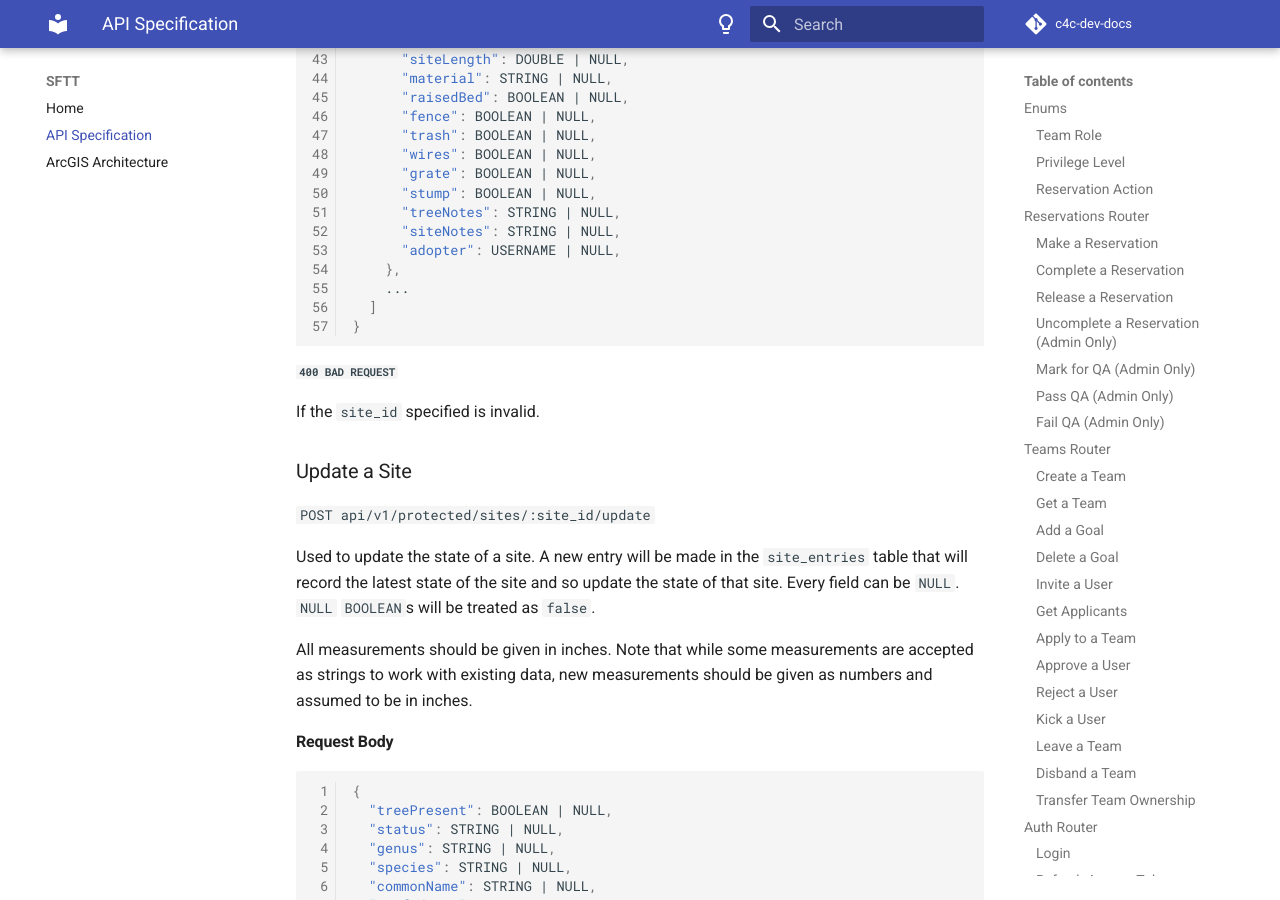
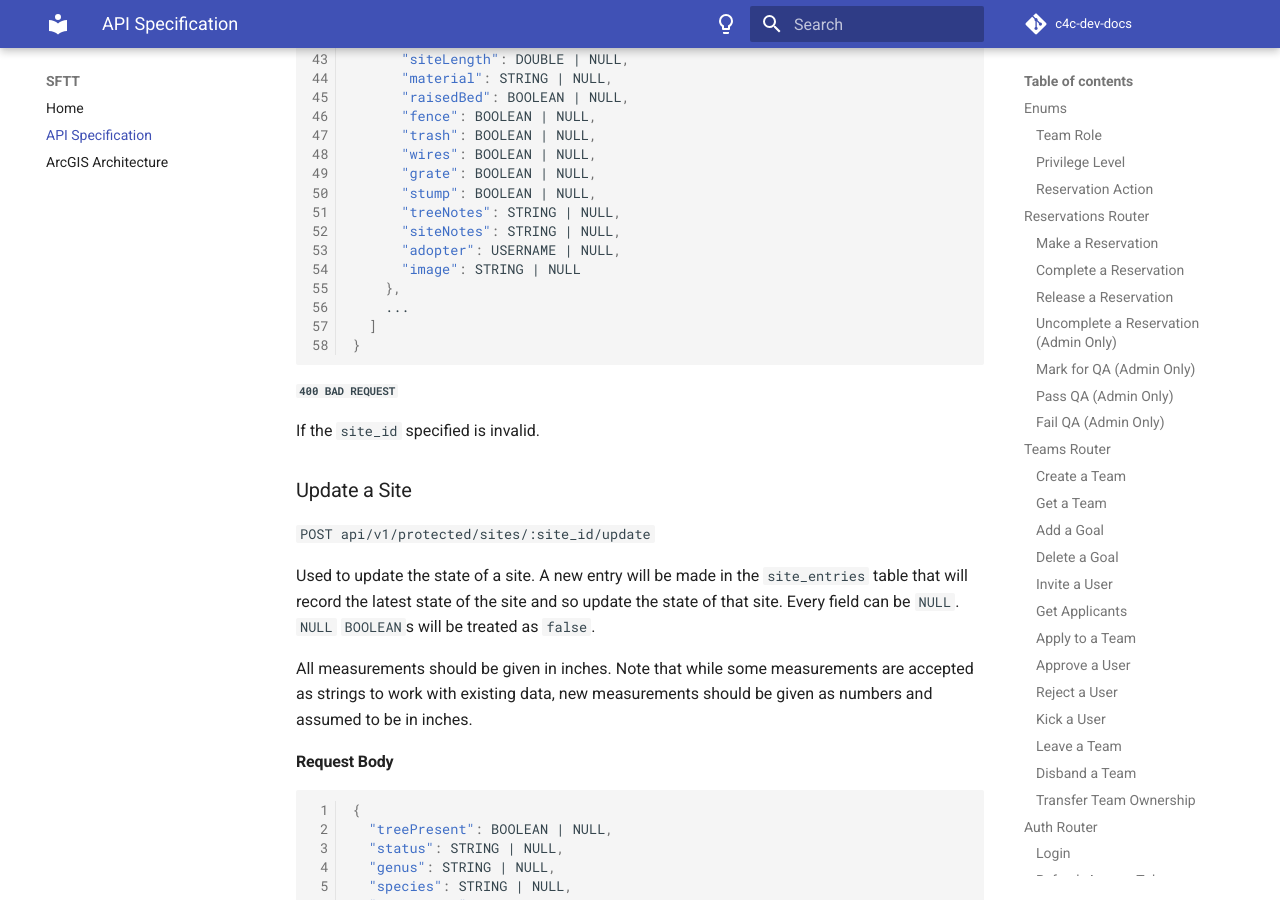
Before and after one commit to Code-4-Community/c4c-dev-docs, an MkDocs documentation site: the page built from docs/sftt/sftt-api-spec.md, in a window 1280 px wide and 900 px high, scrolled down 40803 px. Built offline with MkDocs 1.6.1 and Material for MkDocs 9.7.7, drawn with Linux system fonts in a browser that asks for light colours; comment, search, counter and statistics services are not loaded.

Commit message:
Added s3 image url to the get site route

```diff
--- a/docs/sftt/sftt-api-spec.md
+++ b/docs/sftt/sftt-api-spec.md
@@ -1863,6 +1863,7 @@ No request body.
       "treeNotes": STRING | NULL,
       "siteNotes": STRING | NULL,
       "adopter": USERNAME | NULL,
+      "image": STRING | NULL
     },
     ...
   ]
```
